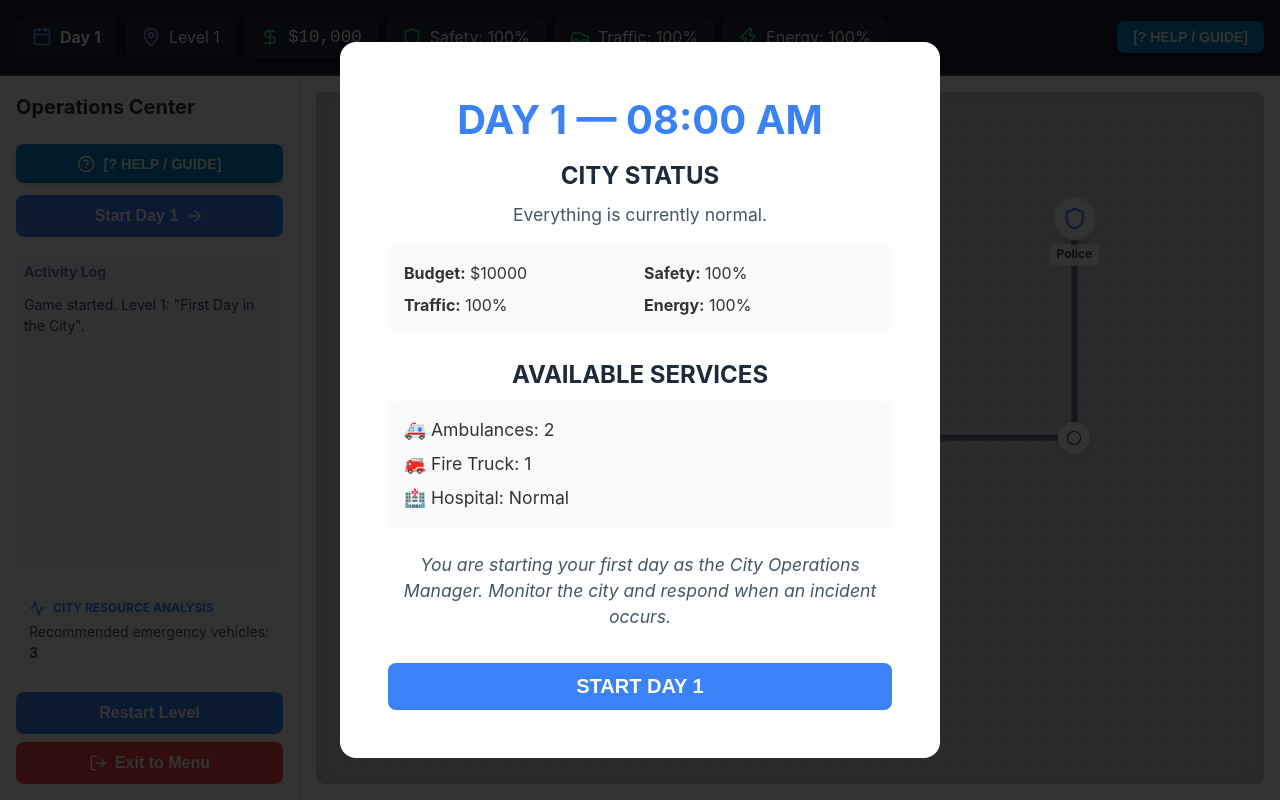
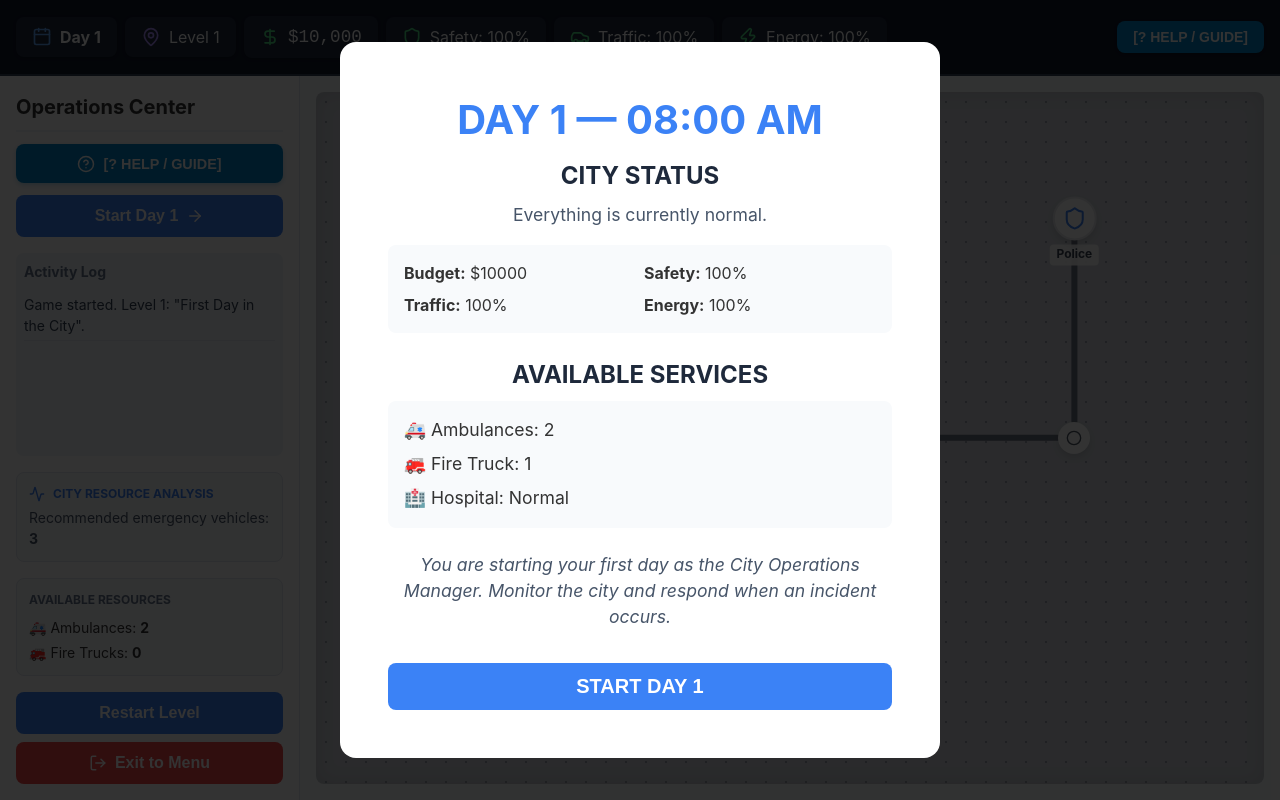
Before and after one commit to Rakshana0707/DAA-Game, a React (Vite) app in the folder smart-city/: page / in a window 1280 px wide. Both pictures are taken after a click on the button "Start Game". Built offline with nearby package versions, Linux system fonts and the light colour scheme.

Commit message:
Multiple Emergency Resource

```diff
--- a/smart-city/src/components/GameInterface.jsx
+++ b/smart-city/src/components/GameInterface.jsx
@@ -383,6 +383,15 @@ export default function GameInterface({ onQuit, onLevelComplete, level = 1 }) {
             </div>
           )}
 
+          {/* Available Resources Panel */}
+          <div style={{ marginTop: '1rem', padding: '0.75rem', backgroundColor: '#f8fafc', border: '1px solid #e2e8f0', borderRadius: '0.5rem' }}>
+            <h3 style={{ fontSize: '0.75rem', fontWeight: 'bold', color: '#64748b', marginBottom: '0.5rem', textTransform: 'uppercase' }}>Available Resources</h3>
+            <div style={{ fontSize: '0.875rem', display: 'flex', flexDirection: 'column', gap: '0.25rem' }}>
+              <div>🚑 Ambulances: <strong>{gameState.cityState.vehicles.filter(v => v.type === 'ambulance' && (v.status === 'AVAILABLE' || v.status === 'Idle')).length}</strong></div>
+              <div>🚒 Fire Trucks: <strong>{gameState.cityState.vehicles.filter(v => v.type === 'firetruck' && (v.status === 'AVAILABLE' || v.status === 'Idle')).length}</strong></div>
+            </div>
+          </div>
+
           <button
             className="btn"
             style={{ marginTop: '1rem', backgroundColor: '#3b82f6', display: 'flex', justifyContent: 'center', alignItems: 'center', gap: '0.5rem' }}
--- a/smart-city/src/engine/gameState.js
+++ b/smart-city/src/engine/gameState.js
@@ -86,25 +86,25 @@ export const level2CityState = {
       id: 'amb1',
       type: 'ambulance',
       currentLocation: 'hosp',
-      status: 'Idle',
       destination: null,
-      isAvailable: true
+      status: 'AVAILABLE',
+      assignedIncident: null
     },
     {
       id: 'amb2',
       type: 'ambulance',
       currentLocation: 'hosp',
-      status: 'Idle',
       destination: null,
-      isAvailable: true
+      status: 'AVAILABLE',
+      assignedIncident: null
     },
     {
       id: 'fire1',
       type: 'firetruck',
       currentLocation: 'fire',
-      status: 'Idle',
       destination: null,
-      isAvailable: true
+      status: 'AVAILABLE',
+      assignedIncident: null
     }
   ]
 };
```
